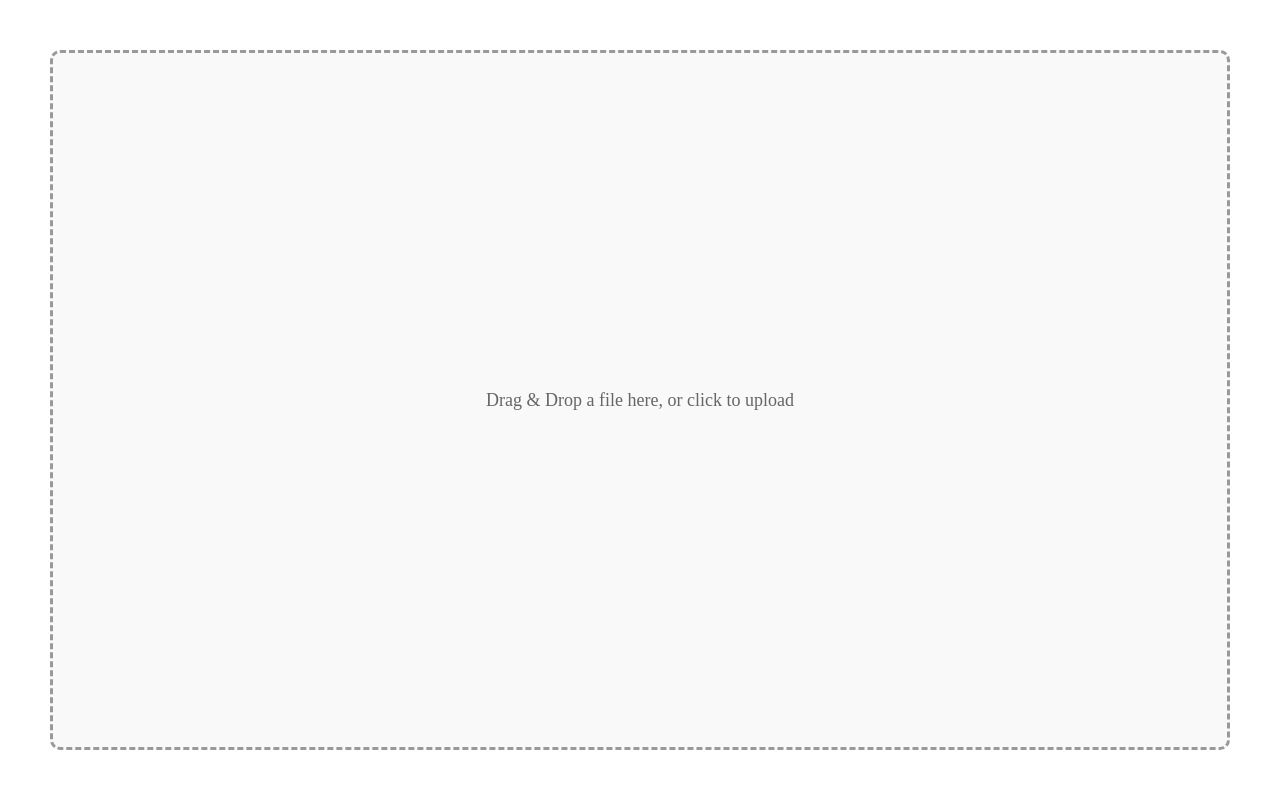
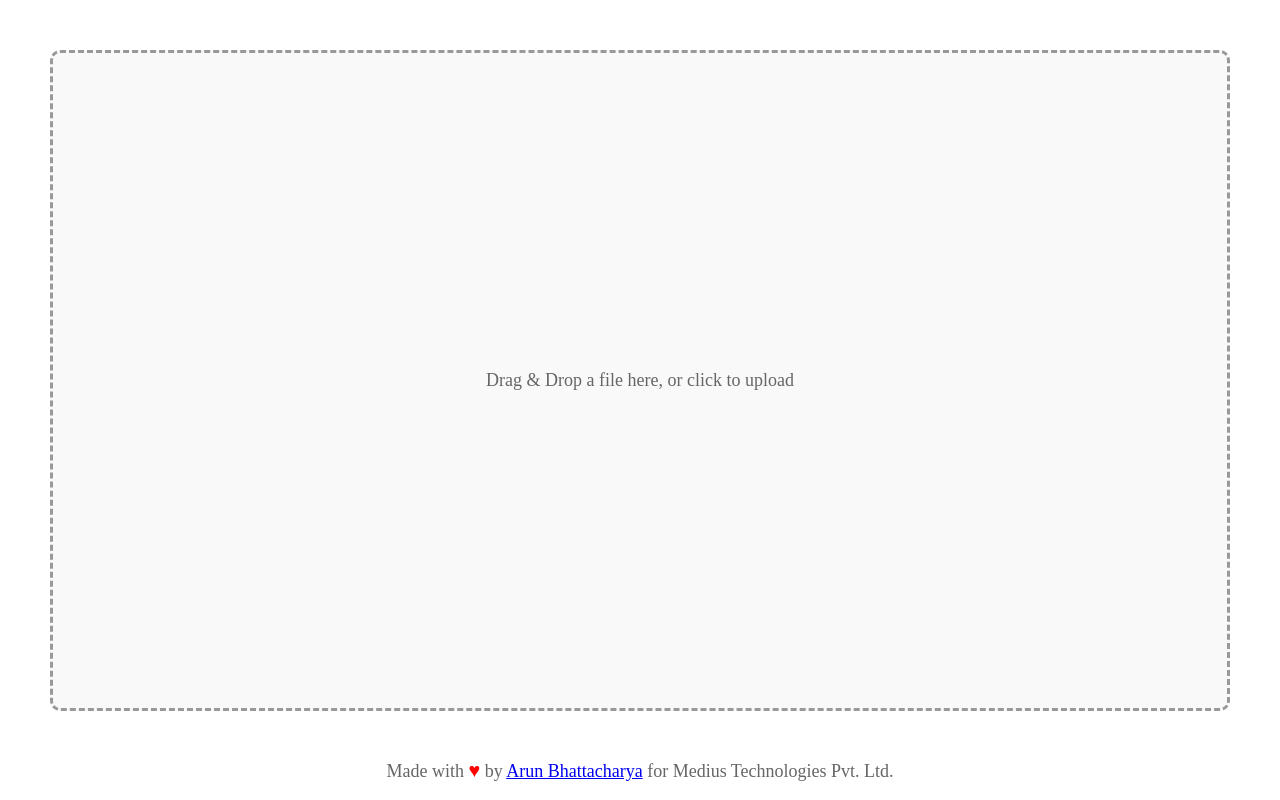
Before and after one commit to Arun0A/DevTest, a Django app: page /upload/ in a window 1280 px wide. Run offline with Django 5.2, Linux system fonts and the light colour scheme.

Commit message:
Added footer

```diff
--- a/upXL/templates/upload.html
+++ b/upXL/templates/upload.html
@@ -10,15 +10,13 @@
             margin: 0;
             padding: 0;
             background-color: #ffffff;
-            overflow: hidden;
+            display: flex;
+            flex-direction: column;
+            justify-content: center;
         }
 
         .upload-container {
-            position: absolute;
-            top: 50px;
-            left: 50px;
-            right: 50px;
-            bottom: 50px;
+            margin: 50px;
             border: 3px dashed #999;
             border-radius: 10px;
             display: flex;
@@ -28,6 +26,7 @@
             cursor: pointer;
             transition: background-color 0.3s ease;
             box-sizing: border-box;
+            flex: 1;
         }
 
         .upload-container.dragover {
@@ -43,6 +42,13 @@
             color: #666;
             text-align: center;
         }
+
+        footer {
+            text-align: center;
+            margin-top: -20px;
+            padding: 0px 0;
+            position: relative;
+        }
     </style>
 </head>
 <body>
@@ -54,6 +60,10 @@
             <input type="file" id="fileInput" name="file" accept=".csv,.xlsx">
         </form>
     </div>
+
+    <footer>
+        <p>Made with <span style="font-size:110%;color:red;">♥</span> by <a href="https://github.com/Arun0A">Arun Bhattacharya</a> for Medius Technologies Pvt. Ltd.</p>
+    </footer>
 
     <script>
         const dropArea = document.getElementById('drop-area');
```
Also changed, not shown: upXL/templates/display.html (+12 -0 lines).
